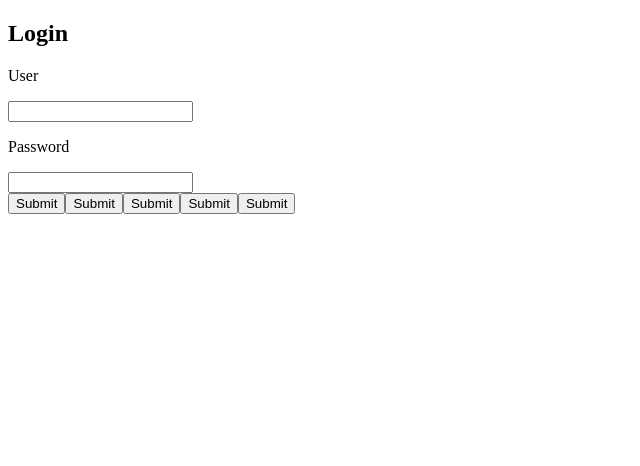
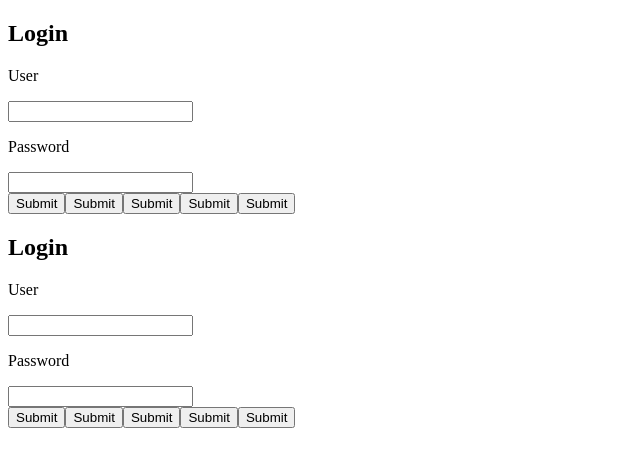
Before and after one commit to maurorojascabj/reactjs-ci, a React (Create React App) app: page / in a window 1280 px wide. Shown: the top 466 px of the page, without its empty margins (0-640 px from the left). Built offline with nearby package versions, Linux system fonts and the light colour scheme; the HTML template or start-up script is replaced by a standard one.

Commit message:
New test2

```diff
--- a/src/App.js
+++ b/src/App.js
@@ -5,6 +5,7 @@ function App() {
   return (
     <div className="App w-100 bg-light">
       <Login/>
+      <Login/>
     </div>
   );
 }
```
Also changed, not shown: .travis.yml.
